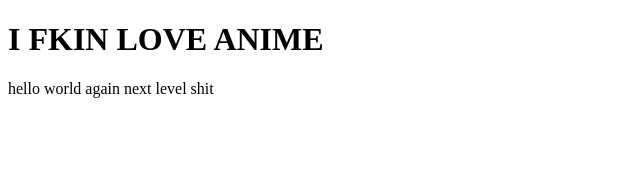
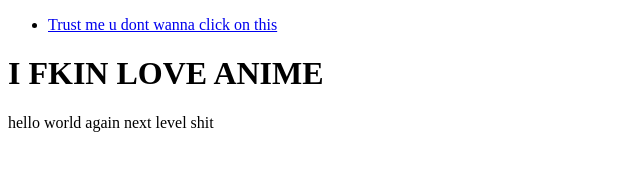
Before and after one commit to suprithsrivikat/2nd-repository, a plain HTML site: page index.html in a window 1280 px wide. Shown: the whole page, without its empty margins (0-640 px from the left). Drawn offline with Linux system fonts and the light colour scheme.

Commit message:
rick roll

```diff
--- a/index.html
+++ b/index.html
@@ -6,6 +6,13 @@
         <title> super lame website</title>
     </head>
     <body>
+        <header>
+            <nav>
+                <ul>
+                    <li><a href="https://youtu.be/dQw4w9WgXcQ">Trust me u dont wanna click on this</a></li>
+                </ul>
+            </nav>
+        </header>
         <h1> I FKIN LOVE ANIME</h1>
         <p> hello world again
             next level shit
```
